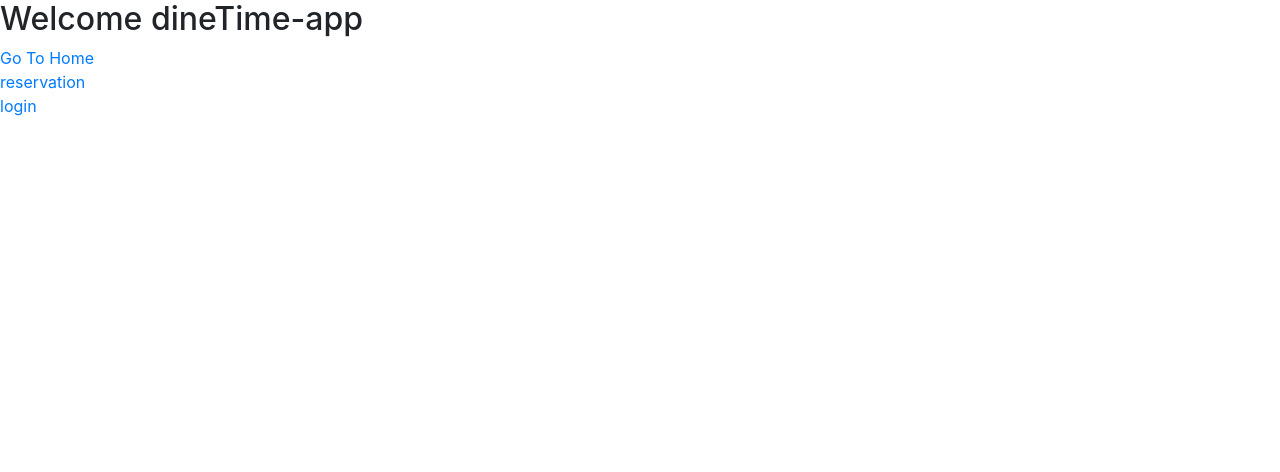
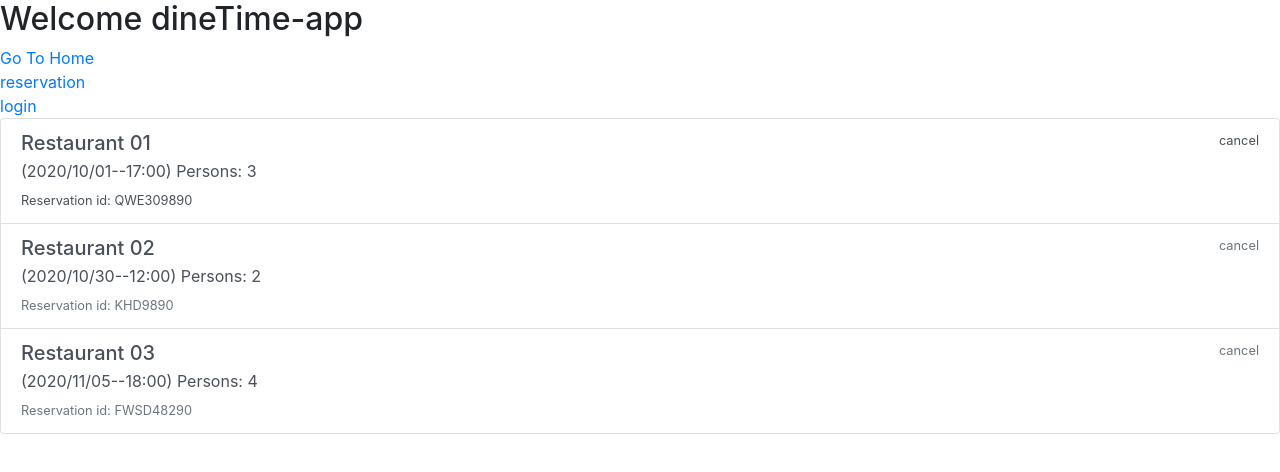
Before and after one commit to yehboom/dineTime_Frontend, an Angular app: page /reservationlist in a window 1280 px wide. Before the commit this address led to /. Shown: the top 472 px of the page. Built offline with nearby package versions, Linux system fonts and the light colour scheme.

Commit message:
add reservation list

```diff
--- a/src/app/app-routing.module.ts
+++ b/src/app/app-routing.module.ts
@@ -1,3 +1,4 @@
+import { ReservationListComponent } from './reservation-list/reservation-list.component';
 import { SearchComponent } from './search/search.component';
 import { LoginComponent } from './login/login.component';
 import { NgModule, Component } from '@angular/core';
@@ -14,7 +15,8 @@ import { ReservationComponent } from './reservation/reservation.component';
 const routes: Routes = [
   { path: 'reservation', component: ReservationComponent },
   { path: 'login',component: LoginComponent},
-  { path: 'search', component: SearchComponent }
+  { path: 'search', component: SearchComponent },
+  { path: 'reservationlist', component: ReservationListComponent }
   ]
 
 
--- a/src/app/app.component.html
+++ b/src/app/app.component.html
@@ -12,3 +12,4 @@
 
   <!-- <app-search></app-search> -->
 <!-- <app-test></app-test> -->
+<!-- <app-reservation-list></app-reservation-list> -->
--- a/src/app/app.module.ts
+++ b/src/app/app.module.ts
@@ -7,6 +7,7 @@ import { ReservationComponent } from './reservation/reservation.component';
 import { FormsModule } from '@angular/forms';
 import { LoginComponent } from './login/login.component';
 import { SearchComponent } from './search/search.component';
+import { ReservationListComponent } from './reservation-list/reservation-list.component';
 
 
 
@@ -17,6 +18,7 @@ import { SearchComponent } from './search/search.component';
     ReservationComponent,
     LoginComponent,
     SearchComponent,
+    ReservationListComponent,
 
   ],
   imports: [
--- a/src/app/login/login.component.html
+++ b/src/app/login/login.component.html
@@ -24,6 +24,7 @@
     </div>
   </div>
 </div>
+
 
 
 <div class="row bg-info justify-content-center
--- /dev/null
+++ b/src/app/reservation-list/reservation-list.component.html
@@ -0,0 +1,28 @@
+
+<div class="list-group">
+  <a href="#" class="list-group-item list-group-item-action">
+    <div class="d-flex w-100 justify-content-between">
+      <h5 class="mb-1">Restaurant 01</h5>
+      <small>cancel</small>
+    </div>
+    <p class="mb-1">(2020/10/01--17:00)    Persons: 3</p>
+    <small>Reservation id: QWE309890</small>
+  </a>
+
+  <a href="#" class="list-group-item list-group-item-action">
+    <div class="d-flex w-100 justify-content-between">
+      <h5 class="mb-1">Restaurant 02</h5>
+      <small class="text-muted">cancel</small>
+    </div>
+    <p class="mb-1">(2020/10/30--12:00)    Persons: 2</p>
+    <small class="text-muted">Reservation id: KHD9890</small>
+  </a>
+  <a href="#" class="list-group-item list-group-item-action">
+    <div class="d-flex w-100 justify-content-between">
+      <h5 class="mb-1">Restaurant 03</h5>
+      <small class="text-muted">cancel</small>
+    </div>
+    <p class="mb-1">(2020/11/05--18:00)    Persons: 4</p>
+    <small class="text-muted">Reservation id: FWSD48290</small>
+  </a>
+</div>
--- /dev/null
+++ b/src/app/reservation-list/reservation-list.component.ts
@@ -0,0 +1,15 @@
+import { Component, OnInit } from '@angular/core';
+
+@Component({
+  selector: 'app-reservation-list',
+  templateUrl: './reservation-list.component.html',
+  styleUrls: ['./reservation-list.component.css']
+})
+export class ReservationListComponent implements OnInit {
+
+  constructor() { }
+
+  ngOnInit(): void {
+  }
+
+}
--- a/src/app/search/search.component.html
+++ b/src/app/search/search.component.html
@@ -5,9 +5,9 @@
     <h5 class="card-title">Restaurant 01</h5>
 
     <div class="form-group">
-      <div class="text-light">
-      <label>Orgination Airport</label>
-    </div>
+      <!-- <div class="text-light">
+      <label>Time</label>
+    </div> -->
       <select class="form-control" name="major" [(ngModel)]="model.time">
         <option value="">Select an option</option>
         <option *ngFor="let time of Time" [value]="time">
@@ -18,7 +18,7 @@
   </div>
 
     <p class="card-text">Some quick example text to build on the card title and make up the bulk of the card's content.</p>
-    <a href="#" class="btn btn-primary">Booking</a>
+    <a class="btn btn-primary" (click)="btnClick();">Booking</a>
   </div>
 </div>
 
@@ -26,7 +26,6 @@
   <img src="assets/images/img_bg_1.jpg" class="card-img-top" alt="...">
   <div class="card-body">
     <h5 class="card-title">Restaurant 02</h5>
-
     <p class="card-text">Some quick example text to build on the card title and make up the bulk of the card's content.</p>
     <a href="#" class="btn btn-primary">Booking</a>
   </div>
--- a/src/app/search/search.component.ts
+++ b/src/app/search/search.component.ts
@@ -1,4 +1,5 @@
 import { Component, OnInit } from '@angular/core';
+import { Router } from '@angular/router';
 
 export class selectRestaurant{
   public rDate: Date;
@@ -13,7 +14,7 @@ export class selectRestaurant{
 })
 export class SearchComponent implements OnInit {
 
-  constructor() { }
+  constructor(private router: Router) { }
 
   ngOnInit(): void {
     this.model.name="name";
@@ -26,4 +27,17 @@ export class SearchComponent implements OnInit {
     '17:00'
   ];
 
+
+
+  onSumbit(form): void{
+    // var numberValue = Number(this.model.travelers);
+    // this.result = numberValue * this.rate;
+
+    console.log(form.value);
+  }
+
+  btnClick(): void{
+
+    this.router.navigateByUrl('/reservationlist');
+  }
 }
```
Also changed, not shown: src/app/reservation-list/reservation-list.component.css (added), 1 other file (tests, documents, lock files or other folders).
